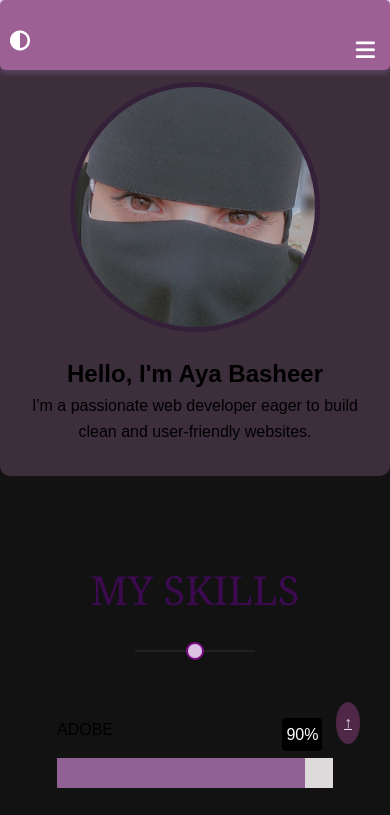
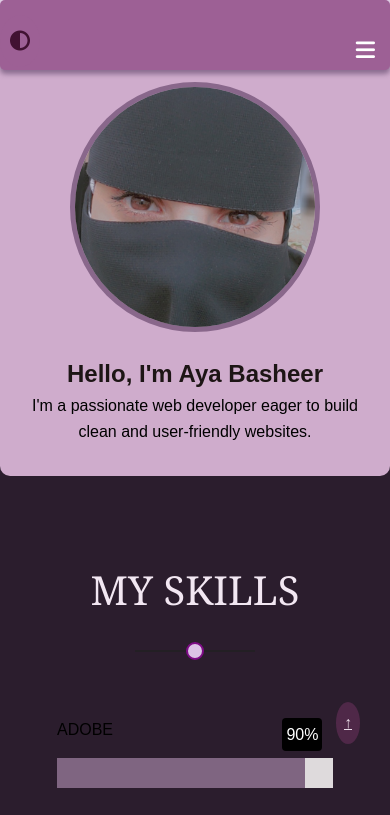
Before and after one commit to aya-Basheer/personal-website, a plain HTML site: page index.html in a window 390 px wide. Both pictures are taken after a click on the label 20 px from the left and 41 px from the top of the page. Shown: the top 815 px of the page. Drawn offline with Linux system fonts and the light colour scheme.

Commit message:
modify in css file

```diff
--- a/css/style.css
+++ b/css/style.css
@@ -1,6 +1,11 @@
 
 :root{
+  --cert-color:#2a092b;
+  --span-color:#5a0c6195;
+  --main-color:#3c0a4f;
+  --bio-color:#926b8e54;
 --light-color:#fff;
+--them-color:#411232;
   --be-color:#f0cbe8;
   --text-color:#333;
   --header-color:#9d6095;
@@ -115,7 +120,7 @@ font-size: 22px;}
   cursor: pointer;
 }
 .page{
-  --light-color:#eee1eb;
+  /* --light-color:#eee1eb; */
   background-color: var(--be-color);
   transition: background-color 0.4s ease,color 0.4s ease;
 }
@@ -126,17 +131,23 @@ font-size: 22px;}
   background: var(--header-color);
   padding: 10px;
   border-radius: 50%;
-  color:var(--light-color);
+  /* color:var(--light-color); */
+  color: var(--them-color);
   cursor: pointer;
   z-index: 999;
   font-size: 20px;
 }
 
 #theme-toggle:checked ~ .page{
-  --be-color:#121212;
+  --be-color:#2b1d2d;
 --text-color:#ddceda;
 --light-color:#3d0533;
+  --main-color:rgb(242, 231, 242);
+   --bio-color:#cfaccc;
+ --span-color:#3d134195;
+--them-color:#dec5da;
 
+  --cert-color:#c8aac9;
 }
 
     /* .container::after{
@@ -199,10 +210,13 @@ nav ul {
       max-width: 600px;
   margin: 50px auto;
   text-align: center;
-  background: #926b8e54;
+  background: var(--bio-color);
   padding: 2rem;
   border-radius: 10px;
   animation: fadeInUp 1.5s ease-out;
+    }
+    .bio h2{
+      color: rgb(29, 21, 21);
     }
     .bio img {
 
@@ -296,7 +310,7 @@ h3{ color: #421a50}
 
 }
 .prog span{
-    background-color: var(--main-color);
+    background-color: var( --span-color);
     display: block;
     height: 100%;
     position: relative;
@@ -329,7 +343,7 @@ h3{ color: #421a50}
 }
  .main-heading{ text-align: center;}
     .main-heading h2{font-weight: normal;
-        color: #3c0a4f;
+        color: var(  --main-color);
         font-size: 40px;
         position: relative;
         margin-bottom: 70px;
@@ -414,6 +428,7 @@ ul li a {
 
 
 .crti-box i{
+  color:var(--cert-color);
     margin-right: 50px;
     font-size: 40px;
 }
--- a/index.html
+++ b/index.html
@@ -170,7 +170,8 @@
 </section>
 <section id="resume">
   <h2>Download My Resume</h2>
-  <a href="Aya Najeeb _ CV.pdf" class="btn-download" download>Download CV</a>
+  <!-- <label for="btn-download"  >Download CV</label> -->
+  <input type="file" class="btn-download" accept=".pdf,.doc,.docx">
 </section>
 
 <!-- <button id="scrollTopBtn" title="Go to top">↑</button> -->
```
